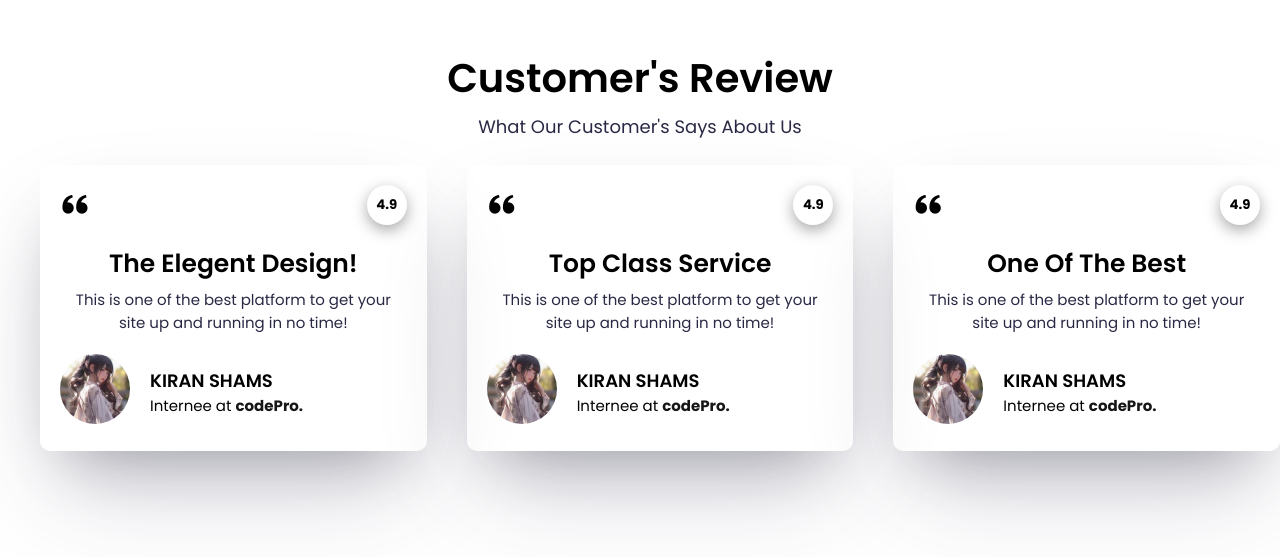
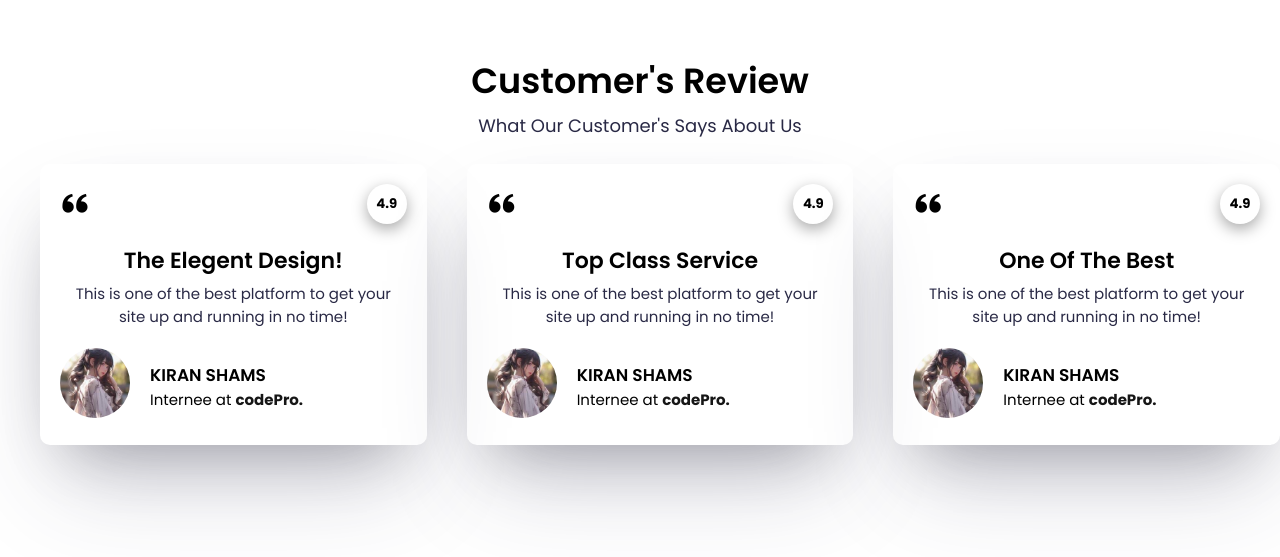
Before and after one commit to kiranShamsHere/codepro-task5, a plain HTML site: page index.html in a window 1280 px wide. Shown: the part 141-698 px from the top of the page. Drawn offline with nearby package versions, Linux system fonts and the light colour scheme.

Commit message:
Update style.css

```diff
--- a/style.css
+++ b/style.css
@@ -36,7 +36,7 @@ body {
 }
 
 .container .bxx h2 {
-    font-size: 40px;
+    font-size: 35px;
     font-weight: 600;
 }
 
@@ -110,7 +110,7 @@ body {
 }
 
 .head h2 {
-    font-size: 25px;
+    font-size: 22px;
     font-weight: 600;
 }
 
@@ -134,7 +134,7 @@ body {
 }
 
 .to .div h4 {
-    font-size: 18px;
+    font-size: 17px;
     font-weight: 600;
 }
 
```
